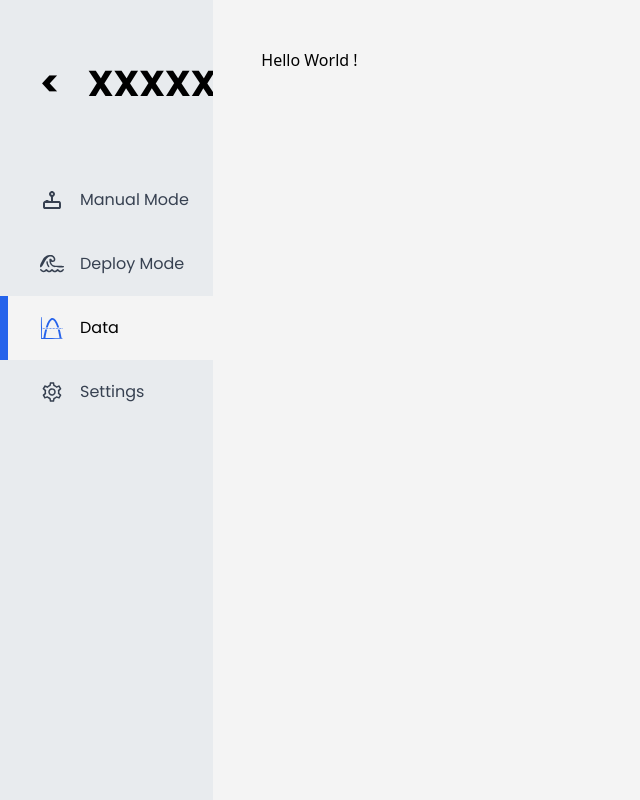
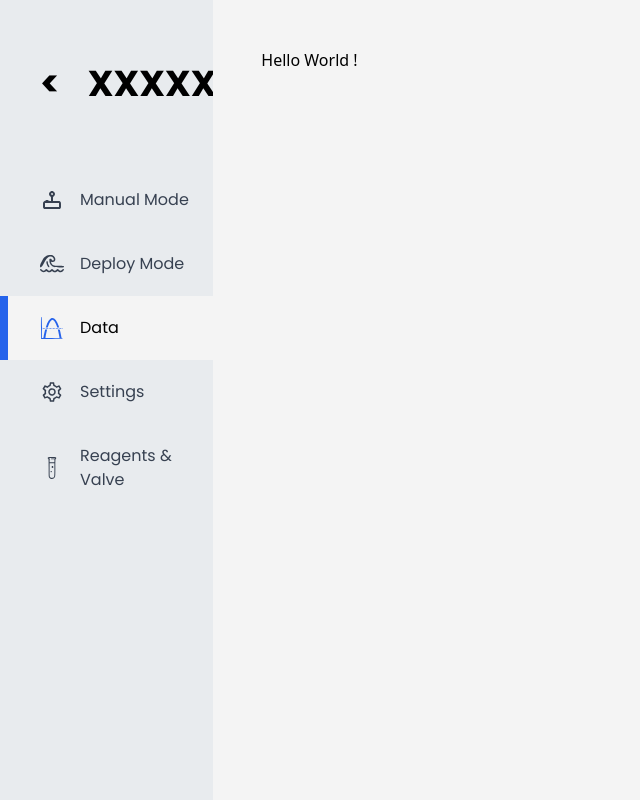
Before and after one commit to Warkild/pFIONA_ui, a Django app: page /sensors/1/data/ in a window 1280 px wide. Shown: the whole page, without its empty margins (0-640 px from the left). Run offline with Django 5.2, Linux system fonts and the light colour scheme; the visitor is signed in with stand-in values (Sample User, id 1); some libraries are stand-ins or nearby versions.

Commit message:
Create page reagents

```diff
--- a/pFIONA_sensors/templates/pFIONA_sensors/components/sensors_menu_bar.html
+++ b/pFIONA_sensors/templates/pFIONA_sensors/components/sensors_menu_bar.html
@@ -72,6 +72,22 @@
                             </a>
                         </li>
                     {% endif %}
+                    <!-- REAGENTS -->
+                    {% if request|is_sensor_reagents_path %}
+                        <li class="bg-custom-gray-2 border-l-8 border-blue-600 pl-8 py-5">
+                            <a class="flex" href="{% url 'sensors_reagents' id=id %}">
+                                <img src="{% static 'img/ico/icons8-experiment-100.svg'%}" alt="icons-list" style="filter: invert(27%) sepia(99%) saturate(1791%) hue-rotate(214deg) brightness(94%) contrast(96%);" class="w-6"/>
+                                <p class="font-poppins content-around pl-4 font-medium">Reagents & Valve</p>
+                            </a>
+                        </li>
+                    {% else %}
+                        <li class="pl-10 py-5">
+                            <a class="flex" href="{% url 'sensors_reagents' id=id %}">
+                                <img src="{% static 'img/ico/icons8-experiment-100.svg'%}" alt="icons-list" style="filter: invert(20%) sepia(7%) saturate(2126%) hue-rotate(178deg) brightness(98%) contrast(84%);" class="w-6"/>
+                                <p class="font-poppins content-around pl-4 font-medium text-gray-700">Reagents & Valve</p>
+                            </a>
+                        </li>
+                    {% endif %}
                 </ul>
             </div>
             <div class="pl-10 pt-12 text-gray-700 w-full font-montserrat" id="status_app" data-ip="{{ ip_address }}"></div>
--- a/pFIONA_sensors/templatetags/url_tools.py
+++ b/pFIONA_sensors/templatetags/url_tools.py
@@ -21,3 +21,8 @@ def is_sensor_data_path(request):
 @register.filter
 def is_sensor_settings_path(request):
     return '/sensors/' in request.path and '/settings/' in request.path and request.path.count('/') == 4
+
+
+@register.filter
+def is_sensor_reagents_path(request):
+    return '/sensors/' in request.path and '/reagents/' in request.path and request.path.count('/') == 4
--- a/pFIONA_sensors/urls.py
+++ b/pFIONA_sensors/urls.py
@@ -8,4 +8,5 @@ urlpatterns = [
     path('<int:id>/deploy/', views.sensors_deploy, name='sensors_deploy'),
     path('<int:id>/data/', views.sensors_data, name='sensors_data'),
     path('<int:id>/settings/', views.sensors_settings, name='sensors_settings'),
+    path('<int:id>/reagents/', views.sensors_reagents, name='sensors_reagents'),
 ]
--- a/pFIONA_sensors/views.py
+++ b/pFIONA_sensors/views.py
@@ -35,7 +35,9 @@ def sensors_manual(request, id):
     refresh = RefreshToken.for_user(request.user)
     access_token = str(refresh.access_token)
     refresh_token = str(refresh)
-    return render(request, 'pFIONA_sensors/view/sensors_manual.html', {'id': id, 'ip_address': sensor.ip_address, 'access_token': access_token, 'refresh_token': refresh_token})
+    return render(request, 'pFIONA_sensors/view/sensors_manual.html',
+                  {'id': id, 'ip_address': sensor.ip_address, 'access_token': access_token,
+                   'refresh_token': refresh_token})
 
 
 @login_required()
@@ -46,6 +48,11 @@ def sensors_deploy(request, id):
 @login_required()
 def sensors_data(request, id):
     return render(request, 'pFIONA_sensors/view/sensors_data.html', {'id': id})
+
+
+@login_required()
+def sensors_reagents(request, id):
+    return render(request, 'pFIONA_sensors/view/sensors_reagents.html', {'id': id})
 
 
 @login_required
@@ -66,4 +73,5 @@ def sensors_settings(request, id):
                 ip_form.save()
                 return redirect('sensors_settings', id=id)
     # Ce bloc s'exécute si la requête n'est pas POST ou aucun bouton spécifique n'a été cliqué
-    return render(request, 'pFIONA_sensors/view/sensors_settings.html', {'id': id, 'ip_form': ip_form, 'name_notes_form' : name_notes_form})
+    return render(request, 'pFIONA_sensors/view/sensors_settings.html',
+                  {'id': id, 'ip_form': ip_form, 'name_notes_form': name_notes_form})
```
Also changed, not shown: pFIONA_sensors/templates/pFIONA_sensors/view/sensors_reagents.html (added, +17 -0 lines), theme/static/img/ico/icons8-experiment-100.svg (added).
